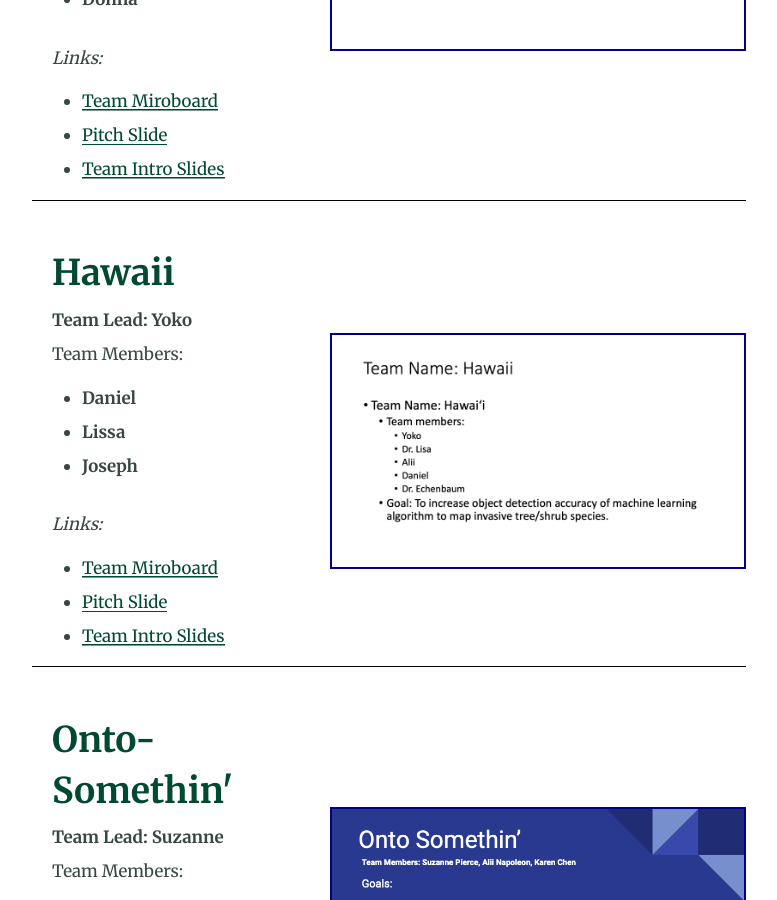
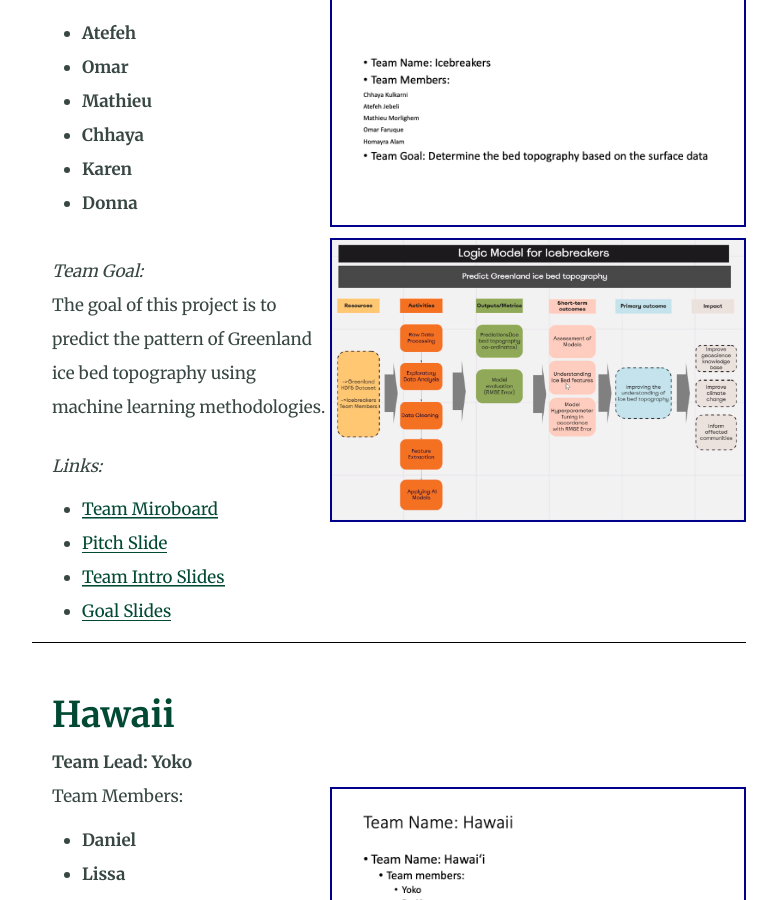
Before and after one commit to IS-GEO/ISGEO-22, a Jekyll site: the page built from index.md, in a window 1280 px wide and 900 px high, scrolled down 3408 px. Shown: the whole window, without its empty margins (32-809 px from the left). Built offline with Jekyll 4.4.1, drawn with Linux system fonts in a browser that asks for light colours; comment, search, counter and statistics services are not loaded; some of the changed text lies outside the part shown.

Commit message:
added logic models

```diff
--- a/_data/sessions.yml
+++ b/_data/sessions.yml
@@ -393,7 +393,10 @@ projectteams:
   pitchslide: '/assets/teams/semanta/pitch.pdf'
   introslide: '/assets/teams/semanta/intro.png'
   introdeck: '/assets/teams/semanta/teaminfo.pdf'
-  #teamgoal:
+  logicmodel: '/assets/teams/semanta/logicmodel.png'
+  goals: '/assets/teams/semanta/Goals Team Semanta- William Mobley.pdf'
+  teamgoal: >
+    The goal of this project is to initate an AI for climate science discovery.
   #teamgithub:
 
 - teamname: "Icebreakers"
@@ -402,7 +405,12 @@ projectteams:
   teammiro: https://miro.com/app/board/uXjVPfSM4jU=/?share_link_id=218013395265
   pitchslide: '/assets/teams/icebreakers/pitch.pdf'
   introslide: '/assets/teams/icebreakers/intro.png'
-  #teamgoal:
+  logicmodel: '/assets/teams/icebreakers/logicmodel.png'
+  goals: '/assets/teams/icebreakers/goals.pdf'
+  teamgoal: >
+    The goal of this project is to predict the pattern of Greenland ice bed topography
+    using machine learning methodologies.
+
   #teamgithub:
 
 - teamname: Hawaii
@@ -411,7 +419,12 @@ projectteams:
   teammiro: https://miro.com/app/board/uXjVPfSM4xE=/?share_link_id=931985949919
   pitchslide: '/assets/teams/hawaii/pitch.pdf'
   introslide: '/assets/teams/hawaii/intro.png'
-  #teamgoal:
+  logicmodel: '/assets/teams/hawaii/logicmodel.png'
+  #goals:
+  teamgoal: >
+    The goal of this project is to map invasive tree/shrub species using Machine
+    Learning object detection technique to assist land managers for effective and
+    efficient land management.
   #teamgithub:
 
 - teamname: "Onto-Somethin'"
@@ -420,7 +433,10 @@ projectteams:
   teammiro: https://miro.com/app/board/uXjVPfSM45k=/?share_link_id=800858349770
   pitchslide: '/assets/teams/onto-somethin/pitch.pdf'
   introslide: '/assets/teams/onto-somethin/intro.png'
-  #teamgoal:
+  logicmodel: '/assets/teams/onto-somethin/logicmodel.png'
+  goals: '/assets/teams/onto-somethin/goals.pdf'
+  teamgoal: >
+    Create a repository of well described resources.
   #teamgithub:
 
 
--- a/_includes/teams.html
+++ b/_includes/teams.html
@@ -22,8 +22,8 @@ li {
    </ul>
 
     {% if team.teamgoal %}
-    <br>
-    <p>Team Goal:<br>
+
+    <p><em>Team Goal:</em><br>
     {{ team.teamgoal }}
    </p>
     {% endif %}
@@ -38,6 +38,9 @@ li {
    {% if team.introslide %}
    <li style="margin-left: 30px;"><a href="https://github.com/IS-GEO/ISGEO-22/blob/gh-pages{{ team.introdeck }}" target="_blank">Team Intro Slides</a></li>
    {% endif %}
+   {% if team.goals %}
+   <li style="margin-left: 30px;"><a href="https://github.com/IS-GEO/ISGEO-22/blob/gh-pages{{ team.goals }}" target="_blank">Goal Slides</a></li>
+   {% endif %}
    {% if team.teamgithub %}
    <li style="margin-left: 30px;"><a href="{{ team.teamgithub }}>" target="_blank">Team Github Repo</a></li>
    {% endif %}
@@ -47,7 +50,7 @@ li {
 
    <td>
     {% if team.introslide %}
-   <a href="{{ team.introdeck }}" target="_blank">
+   <a href="{{ site.url }}{{ site.baseurl}}{{ team.introdeck }}" target="_blank">
   <img src="{{ site.url }}{{ site.baseurl}}{{ team.introslide }}" alt="Team Intro Slide" style="border: 2px solid darkblue;">
 
    </a>
@@ -56,7 +59,15 @@ li {
 
   {% endif %}
 
+  {% if team.logicmodel %}
+  <a href="{{ site.url }}{{ site.baseurl}}{{ team.logicmodel }}" target="_blank">
+ <img src="{{ site.url }}{{ site.baseurl}}{{ team.logicmodel }}" alt="Team Logic Model" style="border: 2px solid darkblue;">
 
+  </a>
+  {% else %}
+     <h5> Comming Soon!</h5>
+
+ {% endif %}
 
   </td>
 
```
Also changed, not shown: assets/teams/hawaii/logicmodel.png (added), assets/teams/icebreakers/logicmodel.png (added), assets/teams/onto-somethin/logicmodel.png (added), assets/teams/semanta/logicmodel.png (added), 6 other files.
